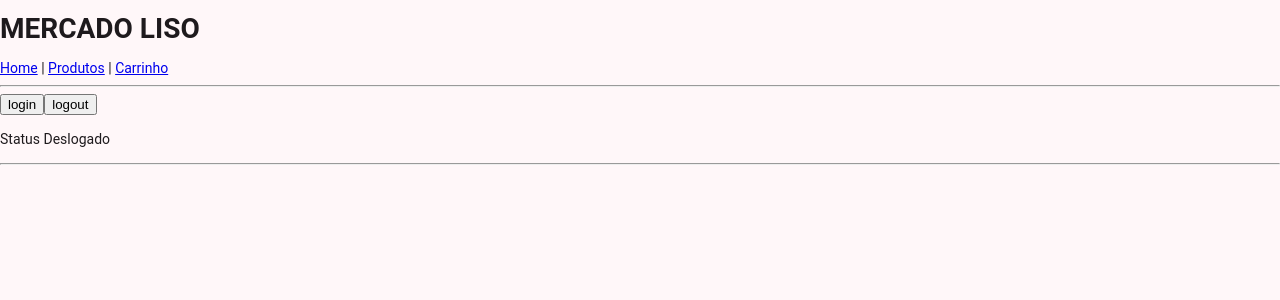
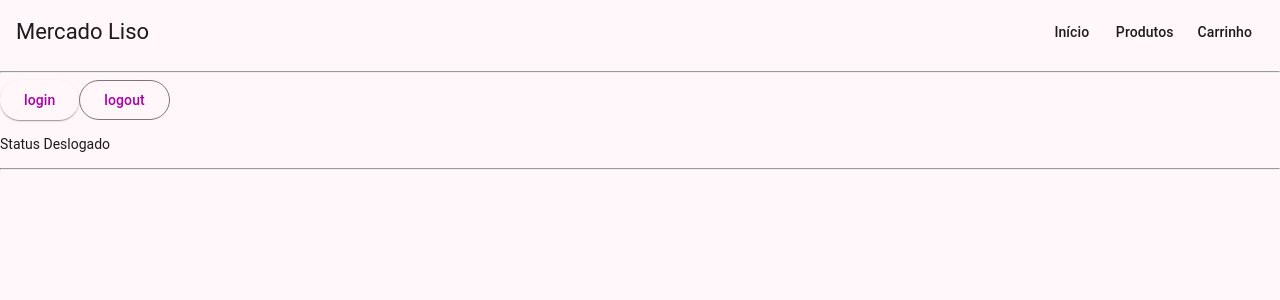
Before and after one commit to jolly-ga/e-commerce, an Angular app: page / in a window 1280 px wide. Shown: the top 300 px of the page. Built offline with nearby package versions, Linux system fonts and the light colour scheme.

Commit message:
style(app.html, app.ts): formatação de login e logout

```diff
--- a/src/app/app.html
+++ b/src/app/app.html
@@ -1,12 +1,7 @@
-        <h1>{{ nomeLoja | uppercase }}</h1>
-        <nav>
-             <a routerLink="/">Home</a> |
-            <a routerLink="/produtos">Produtos</a> |
-            <a routerLink="/carrinho">Carrinho</a>
-        </nav>
+<app-header></app-header>
         <hr>
-        <button (click)="login()">login</button>
-        <button (click)="logout()">logout</button>
+        <button  mat-raised-button color="primary" (click)="login()">login</button>
+        <button mat-stroked-button color="accent" (click)="logout()">logout</button>
         <P>Status {{usuarioLogado() ? 'Logado' : 'Deslogado'}}</P>
         <hr>
 <router-outlet></router-outlet>
--- a/src/app/app.ts
+++ b/src/app/app.ts
@@ -4,9 +4,12 @@ import { Component, signal } from '@angular/core';
 import{ RouterOutlet, RouterLink } from '@angular/router';
 import { UpperCasePipe} from '@angular/common';
 import { usuarioLogado, login, logout } from './core/auth';
+import {MatButtonModule } from '@angular/material/button';
+import {MatCardModule } from '@angular/material/card';
+import { Header } from './shared/layout/header/header';
 @Component({
   selector: 'app-root',
-  imports: [RouterOutlet, RouterLink, UpperCasePipe],
+  imports: [RouterOutlet, RouterLink, UpperCasePipe, MatCardModule, MatButtonModule, Header],
   templateUrl: './app.html',
   styleUrl: './app.css'
 })
```
